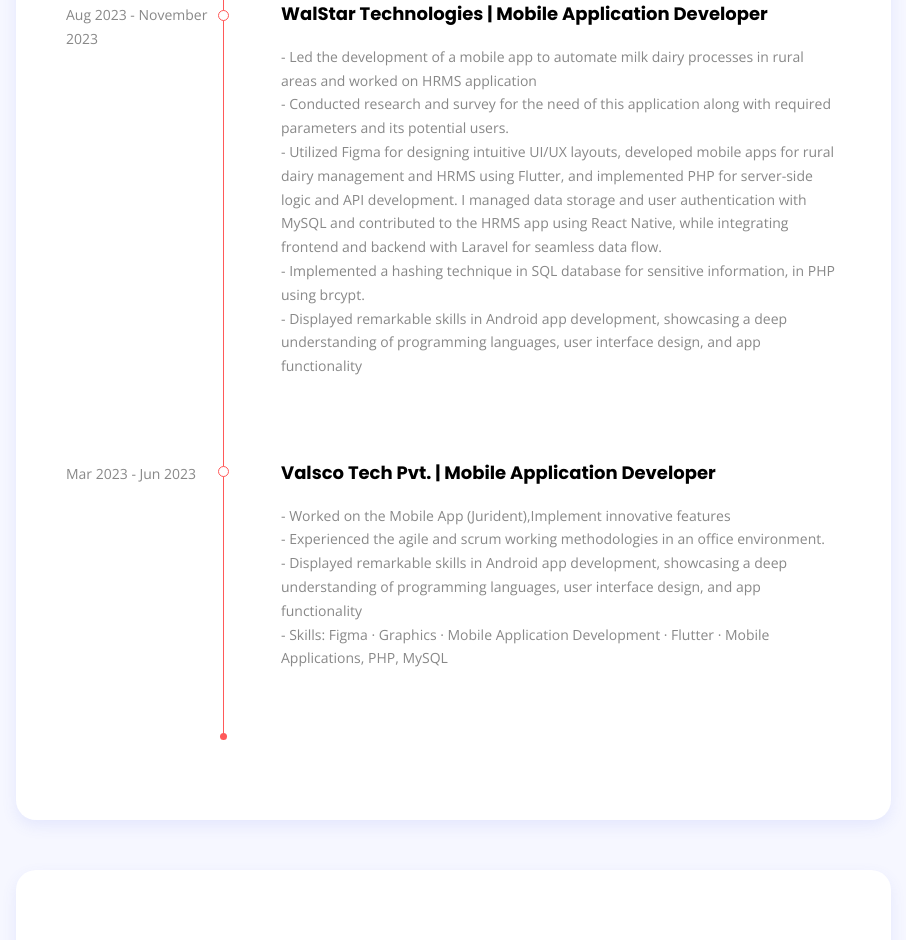
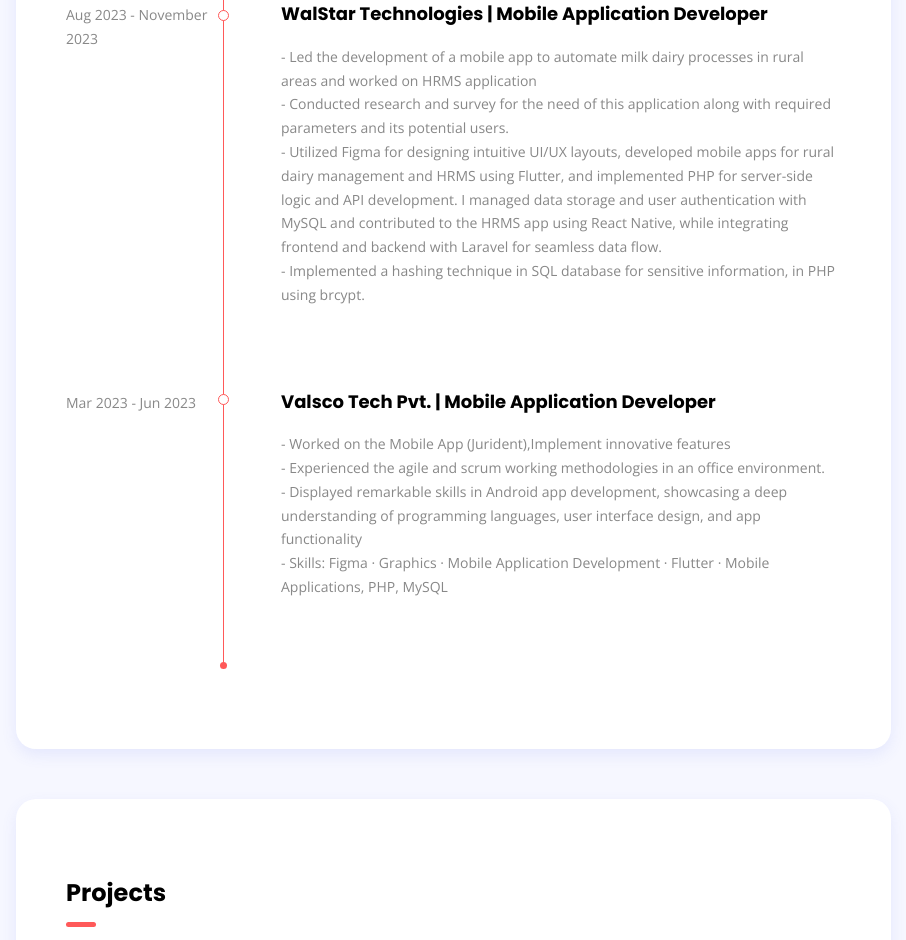
Before and after one commit to patilrajvardhan27/Portfloio-Website, a plain HTML site: page index.html in a window 1280 px wide. Shown: the part 3391-4331 px from the top of the page, without its empty margins (334-1240 px from the left). Drawn offline with nearby package versions, Linux system fonts and the light colour scheme.

Commit message:
modification to exp section

```diff
--- a/index.html
+++ b/index.html
@@ -373,7 +373,6 @@
 							implemented PHP for server-side logic and API development. I managed data storage and user authentication with MySQL and
 							contributed to the HRMS app using React Native, while integrating frontend and backend with Laravel for seamless data flow.</p>
 						<p> - Implemented a hashing technique in SQL database for sensitive information, in PHP using brcypt.</p>
-						<p> - Displayed remarkable skills in Android app development, showcasing a deep understanding of programming languages, user interface design, and app functionality</p>
 
 					</div>
 				</div>
```
